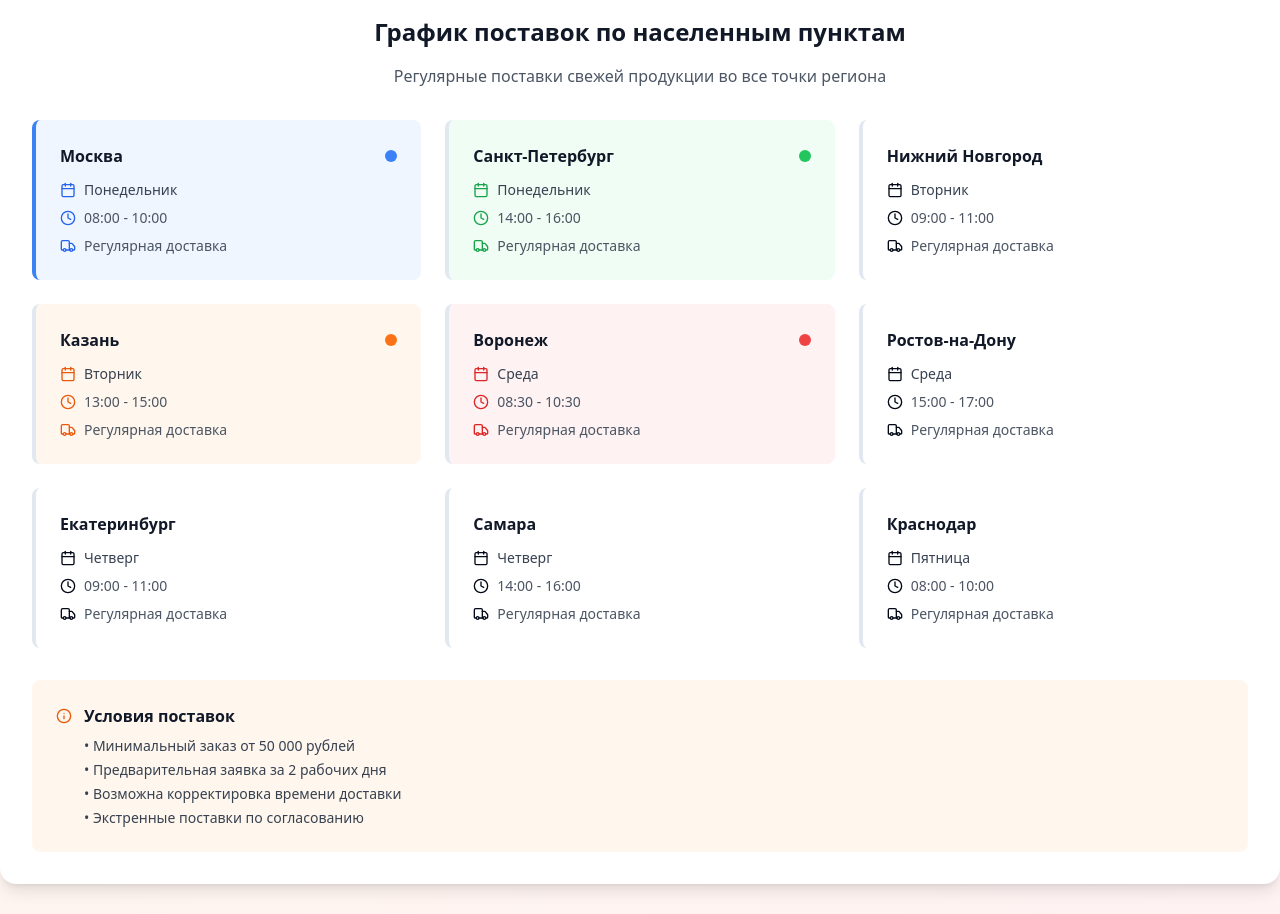
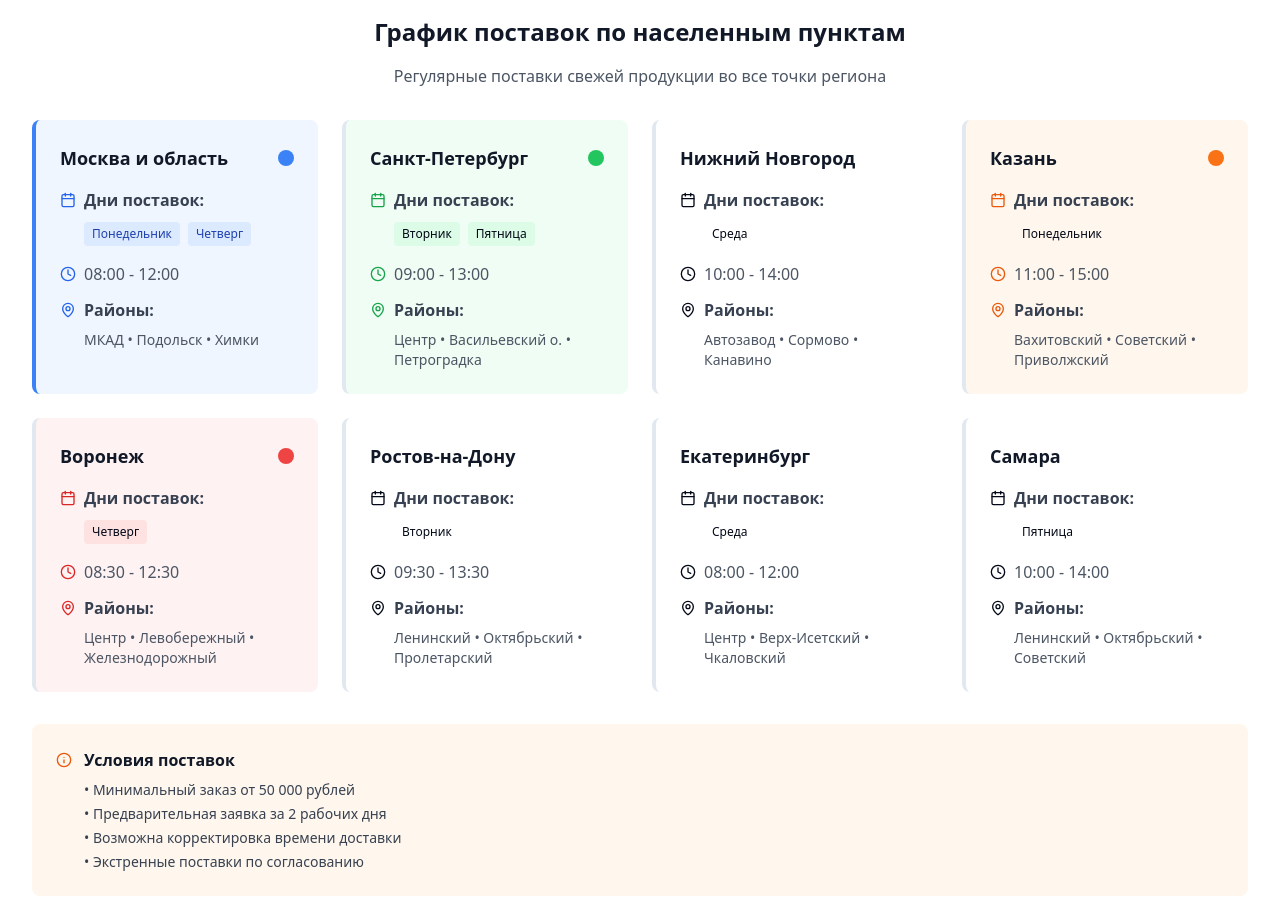
Before and after one commit to pr-poehali-dev/darina-meat-website, a React (Vite) app: page / in a window 1280 px wide. Shown: the part 5340-6254 px from the top of the page. Built offline with nearby package versions, Linux system fonts and the light colour scheme.

Commit message:
Без изменений в графике поставок

```diff
--- a/src/components/DarinaBrand.tsx
+++ b/src/components/DarinaBrand.tsx
@@ -334,99 +334,127 @@ const DarinaBrand = () => {
             </p>
           </div>
 
-          <div className="grid md:grid-cols-2 lg:grid-cols-3 gap-6">
+          <div className="grid md:grid-cols-2 lg:grid-cols-4 gap-6">
             {[
               {
-                city: "Москва",
-                day: "Понедельник",
-                time: "08:00 - 10:00",
+                city: "Москва и область",
+                days: ["Понедельник", "Четверг"],
+                time: "08:00 - 12:00",
                 color: "blue",
+                routes: ["МКАД", "Подольск", "Химки"],
               },
               {
                 city: "Санкт-Петербург",
-                day: "Понедельник",
-                time: "14:00 - 16:00",
+                days: ["Вторник", "Пятница"],
+                time: "09:00 - 13:00",
                 color: "green",
+                routes: ["Центр", "Васильевский о.", "Петроградка"],
               },
               {
                 city: "Нижний Новгород",
-                day: "Вторник",
-                time: "09:00 - 11:00",
+                days: ["Среда"],
+                time: "10:00 - 14:00",
                 color: "purple",
+                routes: ["Автозавод", "Сормово", "Канавино"],
               },
               {
                 city: "Казань",
-                day: "Вторник",
-                time: "13:00 - 15:00",
+                days: ["Понедельник"],
+                time: "11:00 - 15:00",
                 color: "orange",
+                routes: ["Вахитовский", "Советский", "Приволжский"],
               },
               {
                 city: "Воронеж",
-                day: "Среда",
-                time: "08:30 - 10:30",
+                days: ["Четверг"],
+                time: "08:30 - 12:30",
                 color: "red",
+                routes: ["Центр", "Левобережный", "Железнодорожный"],
               },
               {
                 city: "Ростов-на-Дону",
-                day: "Среда",
-                time: "15:00 - 17:00",
+                days: ["Вторник"],
+                time: "09:30 - 13:30",
                 color: "indigo",
+                routes: ["Ленинский", "Октябрьский", "Пролетарский"],
               },
               {
                 city: "Екатеринбург",
-                day: "Четверг",
-                time: "09:00 - 11:00",
+                days: ["Среда"],
+                time: "08:00 - 12:00",
                 color: "pink",
+                routes: ["Центр", "Верх-Исетский", "Чкаловский"],
               },
               {
                 city: "Самара",
-                day: "Четверг",
-                time: "14:00 - 16:00",
+                days: ["Пятница"],
+                time: "10:00 - 14:00",
                 color: "teal",
-              },
-              {
-                city: "Краснодар",
-                day: "Пятница",
-                time: "08:00 - 10:00",
-                color: "yellow",
+                routes: ["Ленинский", "Октябрьский", "Советский"],
               },
             ].map((delivery, index) => (
               <div
                 key={index}
                 className={`p-6 rounded-lg border-l-4 border-${delivery.color}-500 bg-${delivery.color}-50 hover:shadow-md transition-shadow`}
               >
-                <div className="flex items-center justify-between mb-3">
-                  <h4 className="font-bold text-gray-900">{delivery.city}</h4>
+                <div className="flex items-center justify-between mb-4">
+                  <h4 className="font-bold text-gray-900 text-lg">
+                    {delivery.city}
+                  </h4>
                   <div
-                    className={`w-3 h-3 rounded-full bg-${delivery.color}-500`}
+                    className={`w-4 h-4 rounded-full bg-${delivery.color}-500`}
                   ></div>
                 </div>
-                <div className="space-y-2 text-sm">
+
+                <div className="space-y-3">
+                  <div className="space-y-2">
                     <div className="flex items-center space-x-2">
                       <Icon
                         name="Calendar"
-                      size={14}
+                        size={16}
                         className={`text-${delivery.color}-600`}
                       />
-                    <span className="font-medium text-gray-700">
-                      {delivery.day}
+                      <span className="font-semibold text-gray-700">
+                        Дни поставок:
                       </span>
                     </div>
+                    <div className="pl-6">
+                      {delivery.days.map((day, dayIndex) => (
+                        <div
+                          key={dayIndex}
+                          className={`inline-block bg-${delivery.color}-100 text-${delivery.color}-800 px-2 py-1 rounded text-xs font-medium mr-2 mb-1`}
+                        >
+                          {day}
+                        </div>
+                      ))}
+                    </div>
+                  </div>
+
                   <div className="flex items-center space-x-2">
                     <Icon
                       name="Clock"
-                      size={14}
+                      size={16}
                       className={`text-${delivery.color}-600`}
                     />
-                    <span className="text-gray-600">{delivery.time}</span>
+                    <span className="text-gray-600 font-medium">
+                      {delivery.time}
+                    </span>
                   </div>
+
+                  <div className="space-y-2">
                     <div className="flex items-center space-x-2">
                       <Icon
-                      name="Truck"
-                      size={14}
+                        name="MapPin"
+                        size={16}
                         className={`text-${delivery.color}-600`}
                       />
-                    <span className="text-gray-600">Регулярная доставка</span>
+                      <span className="font-semibold text-gray-700">
+                        Районы:
+                      </span>
+                    </div>
+                    <div className="pl-6 text-sm text-gray-600">
+                      {delivery.routes.join(" • ")}
+                    </div>
                   </div>
                 </div>
               </div>
```
Lines whose indentation alone changed are shown as unchanged.
